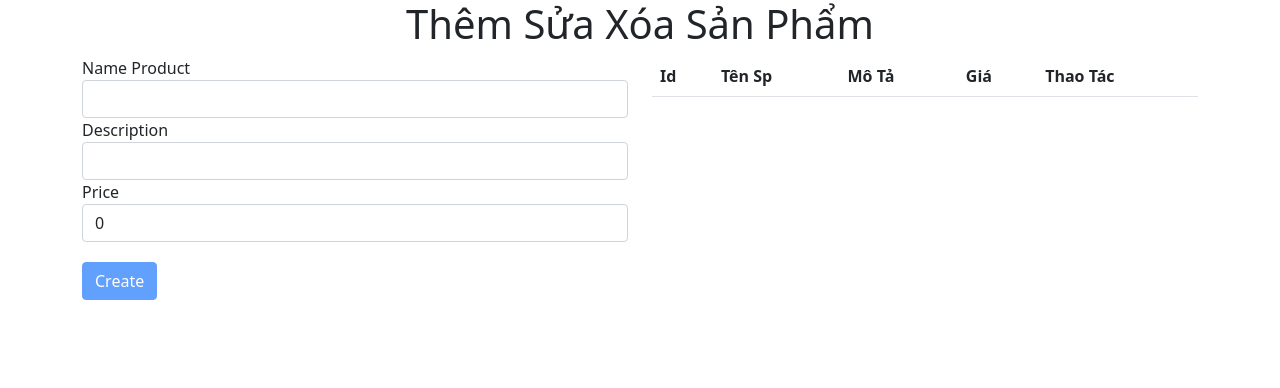
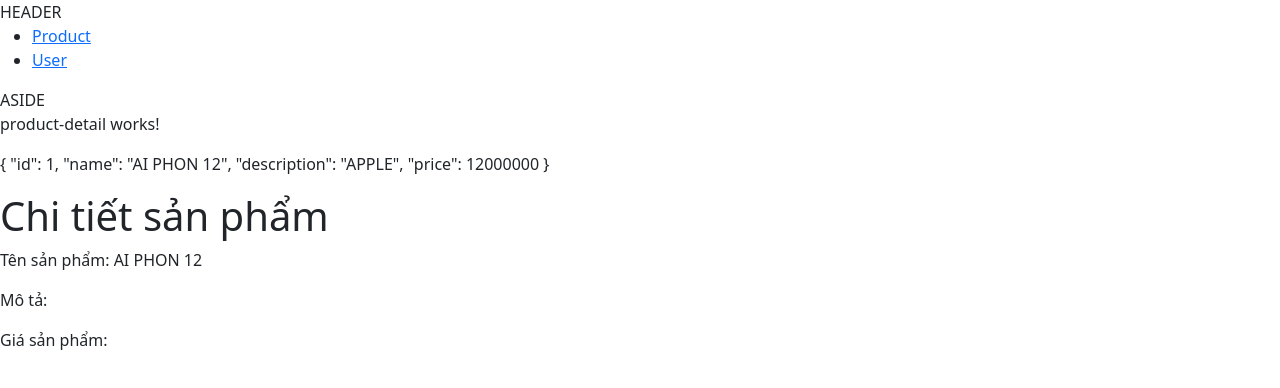
Before and after one commit to lehuy2709/WEB207, an Angular app: page /product/1 in a window 1280 px wide. Before the commit this address led to /. Shown: the top 388 px of the page. Built offline with nearby package versions, Linux system fonts and the light colour scheme.

Commit message:
backup_buoi1

```diff
--- a/src/app/app-routing.module.ts
+++ b/src/app/app-routing.module.ts
@@ -1,7 +1,34 @@
 import { NgModule } from '@angular/core';
 import { RouterModule, Routes } from '@angular/router';
+import { AppComponent } from './app.component';
+import { LoginComponent } from './login/login.component';
+import { ProductDetailComponent } from './product-detail/product-detail.component';
+import { ProductComponent } from './product/product.component';
+import { UserComponent } from './user/user.component';
 
-const routes: Routes = [];
+
+const routes: Routes = [
+  {
+  path : '',
+  component : AppComponent
+  },
+  {
+    path : 'product',
+    component : ProductComponent
+  },
+  {
+    path : 'user',
+    component : UserComponent
+  },
+  {
+    path : 'login',
+    component : LoginComponent
+  },
+  {
+    path : 'product/:id',
+    component : ProductDetailComponent
+  }
+];
 
 @NgModule({
   imports: [RouterModule.forRoot(routes)],
--- a/src/app/app.component.html
+++ b/src/app/app.component.html
@@ -1,4 +1,16 @@
-<h1>Thêm Sửa Xóa Sản Phẩm</h1>
+
 <!-- <app-login></app-login>
 <app-user></app-user> -->
-<app-product></app-product>
+<!-- <app-product></app-product> -->
+<div>
+  <header>HEADER</header>
+  <nav><ul>
+    <li><a routerLink="/product">Product</a></li>
+    <li><a routerLink="/user">User</a></li>
+  </ul>
+</nav>
+  <aside>ASIDE</aside>
+  <main>
+    <router-outlet></router-outlet>
+  </main>
+</div>
--- a/src/app/app.module.ts
+++ b/src/app/app.module.ts
@@ -9,13 +9,15 @@ import { UserComponent } from './user/user.component';
 import { ProductComponent } from './product/product.component';
 // import thành phần form
 import { FormsModule } from '@angular/forms';
+import { ProductDetailComponent } from './product-detail/product-detail.component';
 
 @NgModule({
   declarations: [
     AppComponent,
     LoginComponent,
     UserComponent,
-    ProductComponent
+    ProductComponent,
+    ProductDetailComponent
   ],
   imports: [
     BrowserModule,
--- /dev/null
+++ b/src/app/product-detail/product-detail.component.html
@@ -0,0 +1,6 @@
+<p>product-detail works!</p>
+<p>{{showProduct | json}}</p>
+<h1>Chi tiết sản phẩm</h1>
+<p>Tên sản phẩm: {{showProduct?.name}}</p>
+<p>Mô tả: </p>
+<p>Giá sản phẩm: </p>
--- /dev/null
+++ b/src/app/product-detail/product-detail.component.ts
@@ -0,0 +1,60 @@
+import { Component, OnInit } from '@angular/core';
+import { ActivatedRoute } from '@angular/router';
+
+type PRODUCT_ITEM_TYPE = {
+  id: number,
+  name: string,
+  description: string,
+  price: number
+} | undefined;
+
+type PRODUCTS_TYPE = PRODUCT_ITEM_TYPE[];
+// number[], string[]
+// type mix = number | string;
+// mix[]
+// any
+
+@Component({
+  selector: 'app-product-detail',
+  templateUrl: './product-detail.component.html',
+  styleUrls: ['./product-detail.component.css']
+})
+
+export class ProductDetailComponent implements OnInit {
+  public id: any = null;
+  public showProduct :PRODUCT_ITEM_TYPE;
+
+  constructor(public routes: ActivatedRoute) {
+    console.log(this.id);
+
+  }
+
+  ngOnInit(): void {
+    this.id = this.routes.snapshot.paramMap.get('id');
+
+    this.showProduct = this.products
+    .find(product => {
+      console.log(this, product, this.id);
+
+      return product?.id == this.id;
+    });
+  }
+  // DS SAN PHAM
+
+  products: PRODUCTS_TYPE = [
+    {
+      id: 1,
+      name: 'AI PHON 12',
+      description: 'APPLE',
+      price: 12000000,
+    },
+    {
+      id: 2,
+      name: 'AI PHON 13',
+      description: 'APPLE',
+      price: 13000000
+    },
+  ];
+
+
+}
--- a/src/app/product/product.component.ts
+++ b/src/app/product/product.component.ts
@@ -79,4 +79,6 @@ export class ProductComponent implements OnInit {
   }
 
 
+
+
 }
```
Also changed, not shown: src/app/product-detail/product-detail.component.css (added), 1 other file (tests, documents, lock files or other folders).
